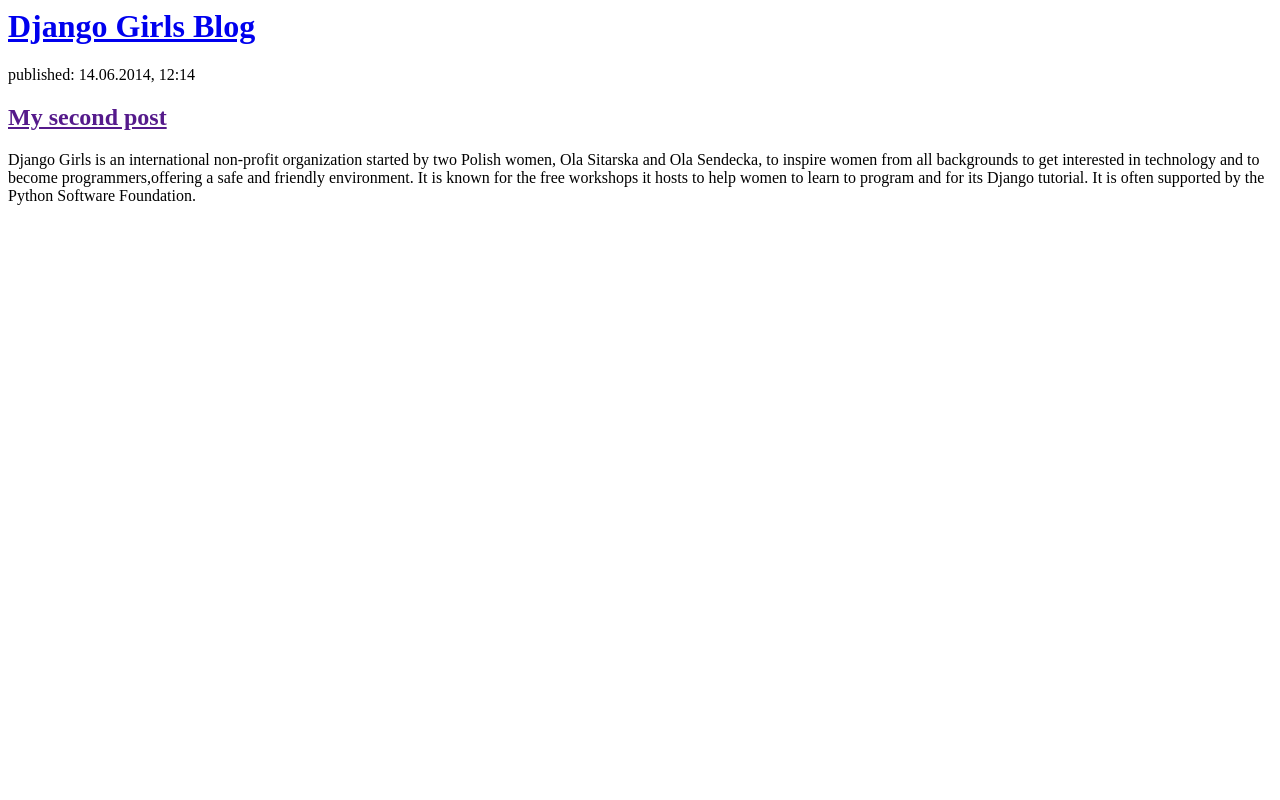
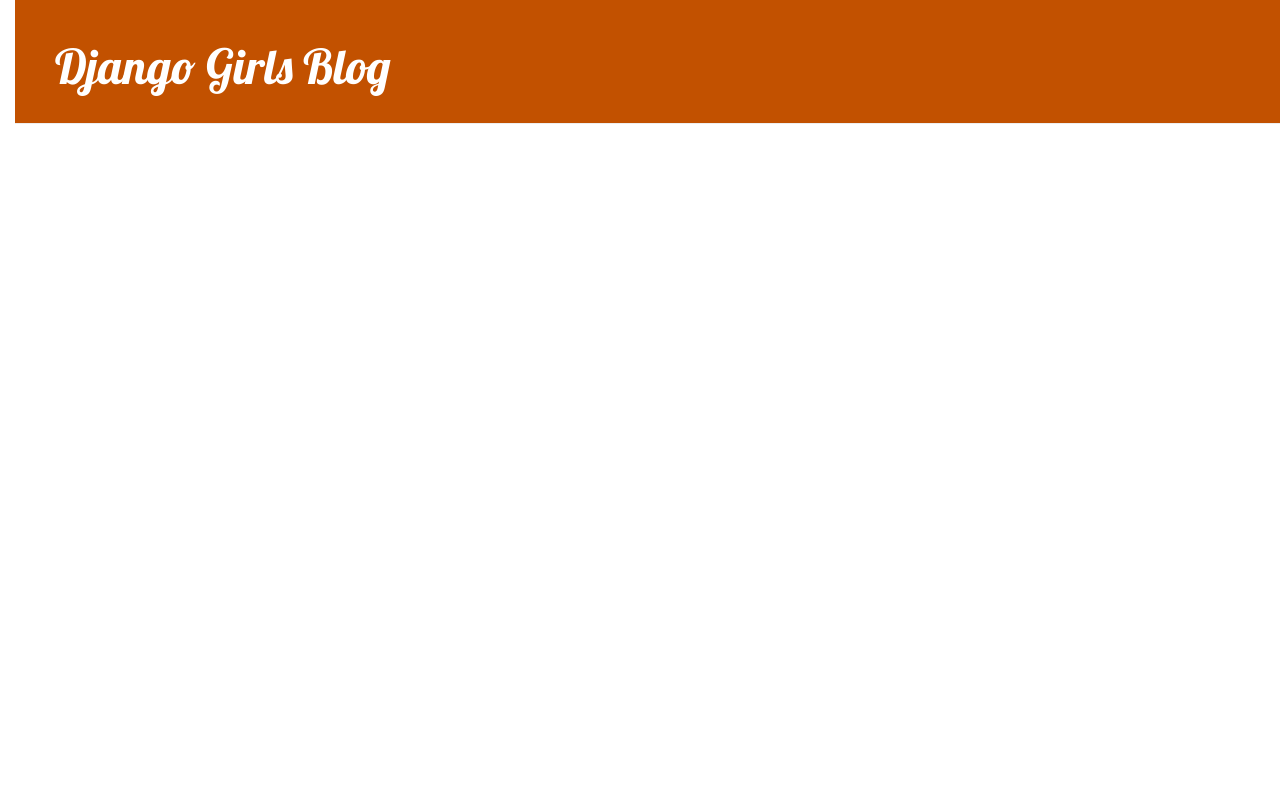
Before and after one commit to SrividyaGopaluni/my-first-blog, a Django app: page / in a window 1280 px wide. Run offline with Django 3.2, Linux system fonts and the light colour scheme; tables that the repository leaves empty hold one stand-in row (values such as "Sample post"); some libraries are stand-ins or nearby versions.

Commit message:
Added view and template for detailed blog post as well as CSS for the site.

```diff
--- /dev/null
+++ b/blogger/mysite/blog/static/css/blog.css
@@ -0,0 +1,55 @@
+h1 a, h2 a {
+    color: #C25100;
+    font-family: 'Lobster';
+}
+
+body {
+    padding-left: 15px;
+}
+
+.page-header {
+    background-color: #C25100;
+    margin-top: 0;
+    padding: 20px 20px 20px 40px;
+}
+
+.page-header h1, .page-header h1 a, .page-header h1 a:visited, .page-header h1 a:active {
+    color: #ffffff;
+    font-size: 36pt;
+    text-decoration: none;
+}
+
+.content {
+    margin-left: 40px;
+}
+
+h1, h2, h3, h4 {
+    font-family: 'Lobster', cursive;
+}
+
+.date {
+    color: #828282;
+}
+
+.save {
+    float: right;
+}
+
+.post-form textarea, .post-form input {
+    width: 100%;
+}
+
+.top-menu, .top-menu:hover, .top-menu:visited {
+    color: #ffffff;
+    float: right;
+    font-size: 26pt;
+    margin-right: 20px;
+}
+
+.post {
+    margin-bottom: 70px;
+}
+
+.post h2 a, .post h2 a:visited {
+    color: #000000;
+}
--- /dev/null
+++ b/blogger/mysite/blog/templates/blog/base.html
@@ -0,0 +1,34 @@
+{% load static %}
+<html>
+    <head>
+        <title>Django Girls blog</title>
+        <link rel="stylesheet" href="//maxcdn.bootstrapcdn.com/bootstrap/3.2.0/css/bootstrap.min.css">
+        <link rel="stylesheet" href="//maxcdn.bootstrapcdn.com/bootstrap/3.2.0/css/bootstrap-theme.min.css">
+        <link href='//fonts.googleapis.com/css?family=Lobster&subset=latin,latin-ext' rel='stylesheet' type='text/css'>
+        <link rel="stylesheet" href="{% static 'css/blog.css' %}">
+    </head>
+    <body>
+        <body>
+    <div class="page-header">
+        <h1><a href="/">Django Girls Blog</a></h1>
+    </div>
+    <div class="content container">
+        <div class="row">
+            <div class="col-md-8">
+            {% block content %}
+                {% for post in posts %}
+                    <div class="post">
+                        <div class="date">
+                            {{ post.published_date }}
+                    </div>
+                    <h2><a href="">{{ post.title }}</a></h2>
+                    <p>{{ post.text|linebreaksbr }}</p>
+                    </div>
+                {% endfor %}
+            {% endblock %}
+            </div>
+        </div>
+    </div>
+</body>
+    </body>
+</html>
--- a/blogger/mysite/blog/templates/blog/post_list.html
+++ b/blogger/mysite/blog/templates/blog/post_list.html
@@ -1,25 +1,13 @@
-<html>
-    <head>
-        <title>Django Girls blog</title>
-    </head>
-    <body>
-        <div>
-            <h1><a href="/">Django Girls Blog</a></h1>
+{% extends 'blog/base.html' %}
+
+{% block content %}
+    {% for post in posts %}
+        <div class="post">
+            <div class="date">
+                {{ post.published_date }}
+            </div>
+            <h2><a href="{% url 'post_detail' pk=post.pk %}">{{ post.title }}</a></h2>
+            <p>{{ post.text|linebreaksbr }}</p>
         </div>
-
-       {% for post in posts %}
-    <div>
-        <p>published: {{ post.published_date }}</p>
-        <h2><a href="">{{ post.title }}</a></h2>
-        <p>{{ post.text|linebreaksbr }}</p>
-    </div>
-       {% endfor %}
-
-
-        <div>
-            <p>published: 14.06.2014, 12:14</p>
-            <h2><a href="">My second post</a></h2>
-            <p>Django Girls is an international non-profit organization started by two Polish women, Ola Sitarska and Ola Sendecka, to inspire women from all backgrounds to get interested in technology and to become programmers,offering a safe and friendly environment. It is known for the free workshops it hosts to help women to learn to program and for its Django tutorial. It is often supported by the Python Software Foundation.</p>
-        </div>
-    </body>
-</html>
+    {% endfor %}
+{% endblock %}
--- a/blogger/mysite/blog/urls.py
+++ b/blogger/mysite/blog/urls.py
@@ -1,5 +1,7 @@
 from django.urls import path
 from . import views
+
 urlpatterns = [
     path('', views.post_list, name='post_list'),
+    path('post/<int:pk>/', views.post_detail, name='post_detail'),
 ]
--- a/blogger/mysite/blog/views.py
+++ b/blogger/mysite/blog/views.py
@@ -1,7 +1,13 @@
 from django.shortcuts import render
 from django.utils import timezone
 from .models import Post
+from django.shortcuts import render, get_object_or_404
 
 def post_list(request):
     posts = Post.objects.filter(published_date__lte=timezone.now()).order_by('published_date')
     return render(request, 'blog/post_list.html', {'posts': posts})
+    Post.objects.get(pk=pk)
+
+def post_detail(request, pk):
+    post = get_object_or_404(Post, pk=pk)
+    return render(request, 'blog/post_detail.html', {'post': post})
```
Also changed, not shown: blogger/mysite/blog/templates/blog/post_detail.html (added, +13 -0 lines).
